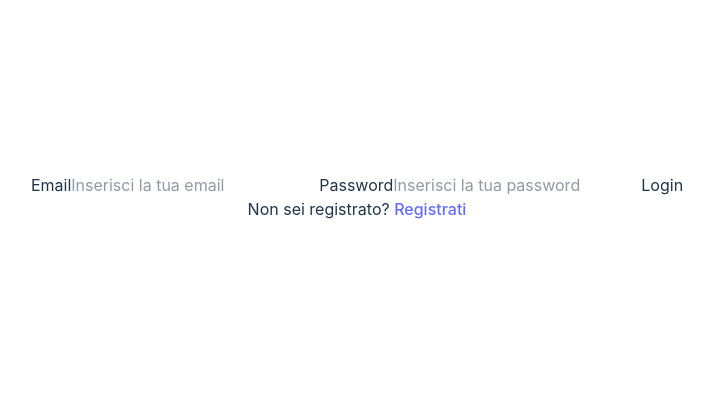
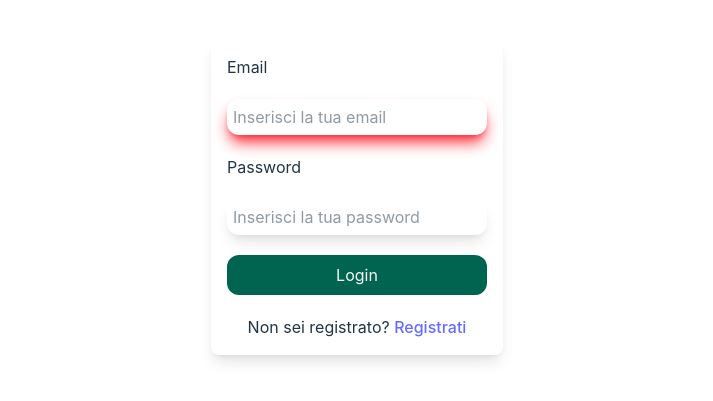
Before and after one commit to Elena-Lucci/Autenticazione-RouterDOM, a React (Vite) app in the folder authentication-system-project/: page /login in a window 1280 px wide. Shown: the part 203-604 px from the top of the page, without its empty margins (283-996 px from the left). Built offline with nearby package versions, Linux system fonts and the light colour scheme.

Commit message:
implementato stile tailwind

```diff
--- a/authentication-system-project/src/Pages/Login.jsx
+++ b/authentication-system-project/src/Pages/Login.jsx
@@ -18,15 +18,15 @@ function Login(){
 
 
     return(
-       <div>
-        <form onSubmit={handleSubmit}>
-            <label>Email</label>
-            <input type="email" value={email} onChange={(e)=> setEmail(e.target.value) } placeholder="Inserisci la tua email" required />
+       <div className="shadow-lg p-4 rounded-lg">
+        <form className="flex flex-col gap-[20px] justify-center " onSubmit={handleSubmit}>
+            <label className="text-left">Email</label>
+            <input className={email?" shadow-lg rounded-xl p-1.5":"shadow-lg rounded-xl p-1.5 shadow-red-500"} type="email" value={email} onChange={(e)=> setEmail(e.target.value) } placeholder="Inserisci la tua email" required />
 
-            <label>Password</label>
-            <input type="password" value={password} onChange={(e)=> setPassword(e.target.value)} placeholder="Inserisci la tua password" required />
+            <label className="text-left">Password</label>
+            <input  className="shadow-lg rounded-xl p-1.5" type="password" value={password} onChange={(e)=> setPassword(e.target.value)} placeholder="Inserisci la tua password" required />
 
-            <button type="submit">Login</button>
+            <button className="py-2 px-4 bg-[#016450] text-[var(--bg-color)] rounded-xl" type="submit">Login</button>
             <p>Non sei registrato? <Link to={'/registrazione'}>Registrati</Link> </p>
             {message && <p>{message}</p>}
         </form>
--- a/authentication-system-project/src/index.css
+++ b/authentication-system-project/src/index.css
@@ -6,8 +6,9 @@
   font-weight: 400;
 
   color-scheme: light dark;
-  color: rgba(255, 255, 255, 0.87);
-  background-color: #242424;
+  color: #016450;
+  background-color: #f9f8f2;
+  --bg-color:  #f9f8f2;
 
   font-synthesis: none;
   text-rendering: optimizeLegibility;
```
